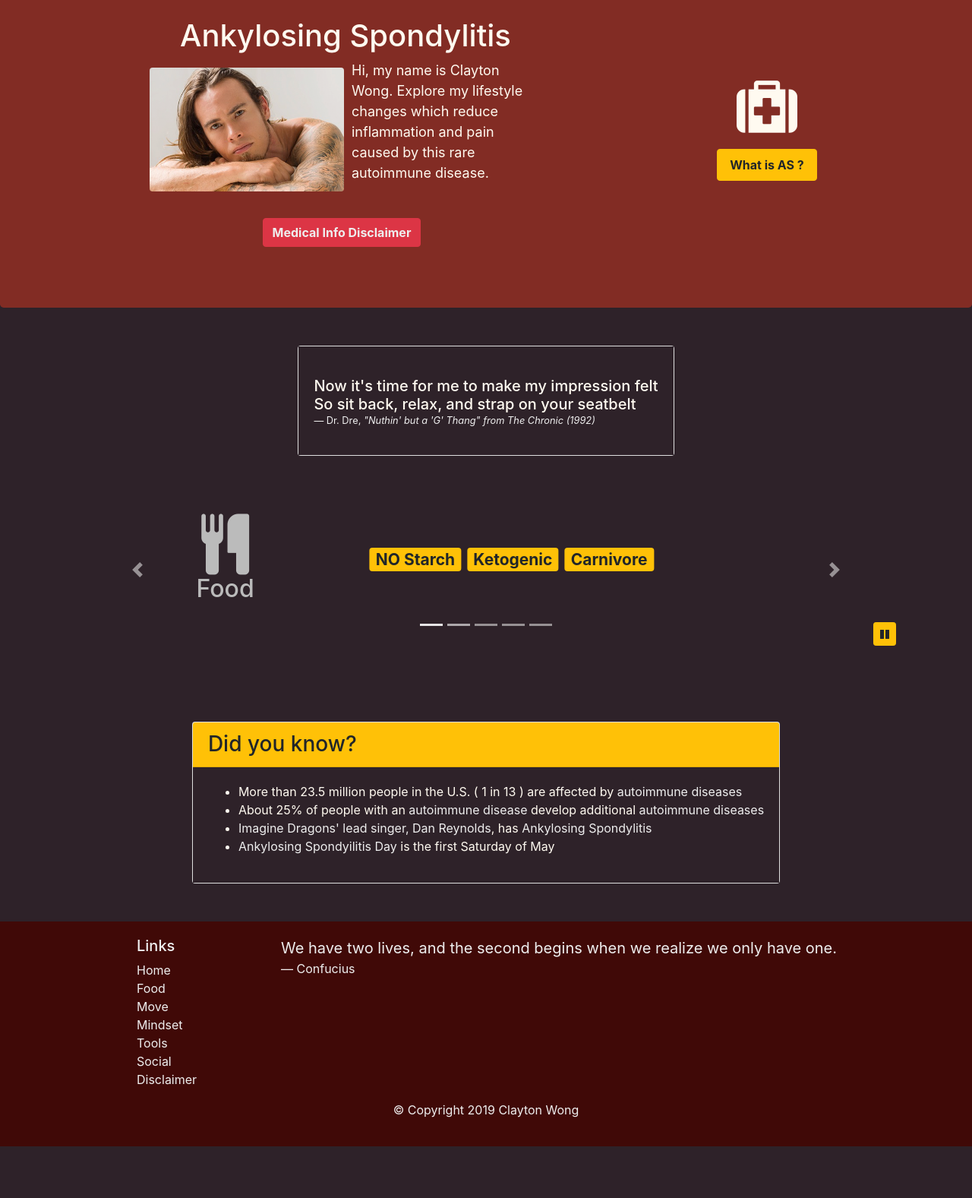
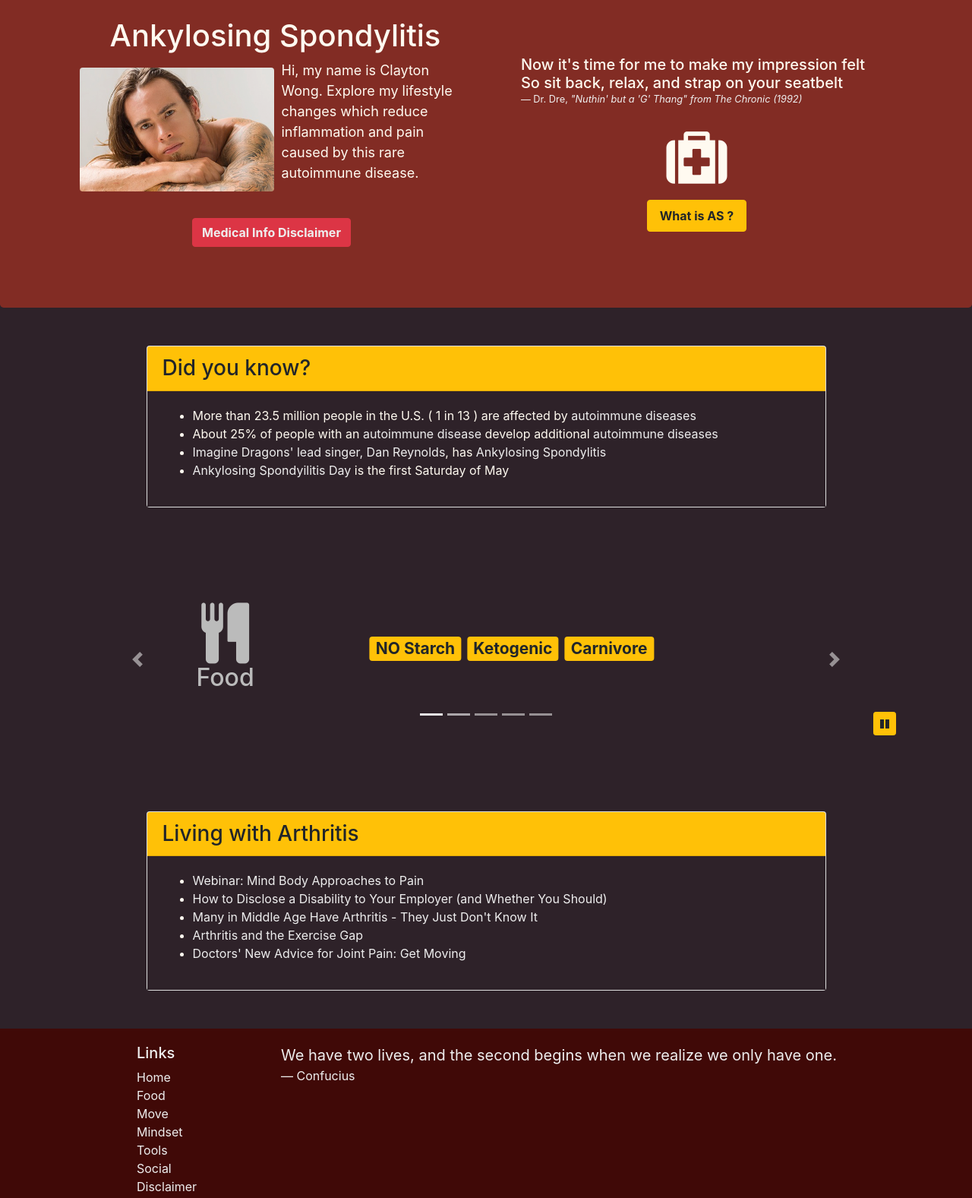
Before and after one commit to claytonjwong/wrongwong, a website: page index.html in a window 1280 px wide. Shown: the part 117-1694 px from the top of the page at 76% size. Before the commit the page ends 1626 px from the top, so only its background shows below. Drawn offline with nearby package versions, Linux system fonts and the light colour scheme.

Commit message:
additional links and minor edits

```diff
--- a/index.html
+++ b/index.html
@@ -23,7 +23,7 @@
     <header class="jumbotron">
         <div class="container">
             <div class="row row-header align-items-center">
-                <div class="col-12 col-md-8">
+                <div class="col-12 col-md-6">
                     <div class="row justify-content-center top-margin">
                         <div class="col-auto text-center">
                             <h1>Ankylosing Spondylitis</h1>
@@ -41,12 +41,27 @@
                     </div>
                     <div class="media row justify-content-center white-anchor">
                         <div class="col-auto top-margin">
+                            <p class="d-block d-sm-none">
+                                Hi, my name is Clayton Wong.  Explore my lifestyle changes
+                                which reduce inflammation and pain caused by this rare autoimmune disease.
+                            </p>
                             <a role="button" class="btn btn-block btn-danger" href="docs/disclaimer.pdf" target="_blank"><strong>Medical Info Disclaimer</strong></a>
                         </div>
                     </div>
                 </div>
 
+
                 <div class="col col-md">
+                    <div class="media row justify-content-center white-anchor">
+                        <div class="col-auto top-margin">
+                            <blockquote className="blockquote">
+                                <h5 class="top-margin">
+                                    Now it's time for me to make my impression felt<br/>So sit back, relax, and strap on your seatbelt
+                                </h5>
+                                <footer class="blockquote-footer">Dr. Dre, <cite>"Nuthin' but a 'G' Thang" from The Chronic (1992)</cite></footer>
+                            </blockquote>
+                        </div>
+                    </div>
                     <div class="row justify-content-center">
                         <div class="col-auto"><i class="fa fa-medkit fa-5x mb-3"></i></div>
                     </div>
@@ -62,8 +77,6 @@
                         </div>
                     </div>
                 </div>
-
-
             </div>
         </div>
     </header>
@@ -90,19 +103,22 @@
 
     <div class="container">
 
-        <div class="row justify-content-center top-margin-body">
-            <div class="col-auto d-none d-sm-block">
+        <div class="row row-content justify-content-center">
+            <div class="col-1"></div>
+            <div class="col-10">
                 <div class="card">
+                    <h3 class="card-header bg-warning">Did you know?</h3>
                     <div class="card-body">
-                        <blockquote className="blockquote">
-                            <h5 class="top-margin">
-                                Now it's time for me to make my impression felt<br/>So sit back, relax, and strap on your seatbelt
-                            </h5>
-                            <footer class="blockquote-footer">Dr. Dre, <cite>"Nuthin' but a 'G' Thang" from The Chronic (1992)</cite></footer>
-                        </blockquote>
+                        <ul>
+                            <li>More than 23.5 million people in the U.S. ( 1 in 13 ) are affected by <a href="https://en.wikipedia.org/wiki/Autoimmune_disease" target="_blank">autoimmune diseases</a></li>
+                            <li>About 25% of people with an <a href="https://en.wikipedia.org/wiki/Autoimmune_disease" target="_blank">autoimmune disease</a> develop additional <a href="https://en.wikipedia.org/wiki/Autoimmune_disease" target="_blank">autoimmune diseases</a></li>
+                            <li><a href="https://en.wikipedia.org/wiki/Dan_Reynolds_(singer)" target="_blank">Imagine Dragons' lead singer, Dan Reynolds</a>, has <a href="https://www.spondylitis.org/Ankylosing-Spondylitis" target="_blank">Ankylosing Spondylitis</a></li>
+                            <li><a href="https://www.awarenessdays.com/awareness-days-calendar/world-ankylosing-spondylitis-day-2019/" target="_blank">Ankylosing Spondyilitis Day</a> is the first Saturday of May</li>
+                        </ul>
                     </div>
                 </div>
             </div>
+            <div class="col-1"></div>
         </div>
 
         <div class="row row-content">
@@ -228,19 +244,22 @@
         </div>
 
         <div class="row row-content justify-content-center">
-            <div class="col-auto">
+            <div class="col-1"></div>
+            <div class="col-10">
                 <div class="card">
-                    <h3 class="card-header bg-warning">Did you know?</h3>
+                    <h3 class="card-header bg-warning">Living with Arthritis</h3>
                     <div class="card-body">
                         <ul>
-                            <li>More than 23.5 million people in the U.S. ( 1 in 13 ) are affected by <a href="https://en.wikipedia.org/wiki/Autoimmune_disease" target="_blank">autoimmune diseases</a></li>
-                            <li>About 25% of people with an <a href="https://en.wikipedia.org/wiki/Autoimmune_disease" target="_blank">autoimmune disease</a> develop additional <a href="https://en.wikipedia.org/wiki/Autoimmune_disease" target="_blank">autoimmune diseases</a></li>
-                            <li><a href="https://en.wikipedia.org/wiki/Dan_Reynolds_(singer)" target="_blank">Imagine Dragons' lead singer, Dan Reynolds</a>, has <a href="https://www.spondylitis.org/Ankylosing-Spondylitis" target="_blank">Ankylosing Spondylitis</a></li>
-                            <li><a href="https://www.awarenessdays.com/awareness-days-calendar/world-ankylosing-spondylitis-day-2019/" target="_blank">Ankylosing Spondyilitis Day</a> is the first Saturday of May</li>
+                            <li><a href="https://www.spondylitis.org/Seminars-and-Webinars/Mind-Body-Approaches-to-Pain-and-A-Bonus-Guided-Meditation" target="_blank">Webinar: Mind Body Approaches to Pain</a></li>
+                            <li><a href="https://www.nytimes.com/2019/07/10/smarter-living/disclose-disability-work-employer-rights.html" target="_blank">How to Disclose a Disability to Your Employer (and Whether You Should)</a></li>
+                            <li><a href="https://www.wsj.com/articles/many-in-middle-age-have-arthritisthey-just-dont-know-it-1524449220" target="_blank">Many in Middle Age Have Arthritis - They Just Don't Know It</a></li>
+                            <li><a href="https://well.blogs.nytimes.com/2011/08/12/arthritis-and-the-exercise-gap/" target="_blank">Arthritis and the Exercise Gap</a></li>
+                            <li><a href="https://www.wsj.com/articles/SB10001424052748703841904576257151484986480" target="_blank">Doctors' New Advice for Joint Pain: Get Moving</a></li>
                         </ul>
                     </div>
                 </div>
             </div>
+            <div class="col-1"></div>
         </div>
 
     </div>
--- a/package.json
+++ b/package.json
@@ -44,6 +44,7 @@
     "font-awesome": "^4.7.0",
     "imagemin-gifsicle": "^6.0.1",
     "jquery": "^3.4.1",
+    "node-gyp": "^5.0.3",
     "optipng": "^2.1.0",
     "popper.js": "^1.15.0"
   }
```
Also changed, not shown: move.html (+3 -10 lines), social.html (+4 -7 lines), 1 other file.
